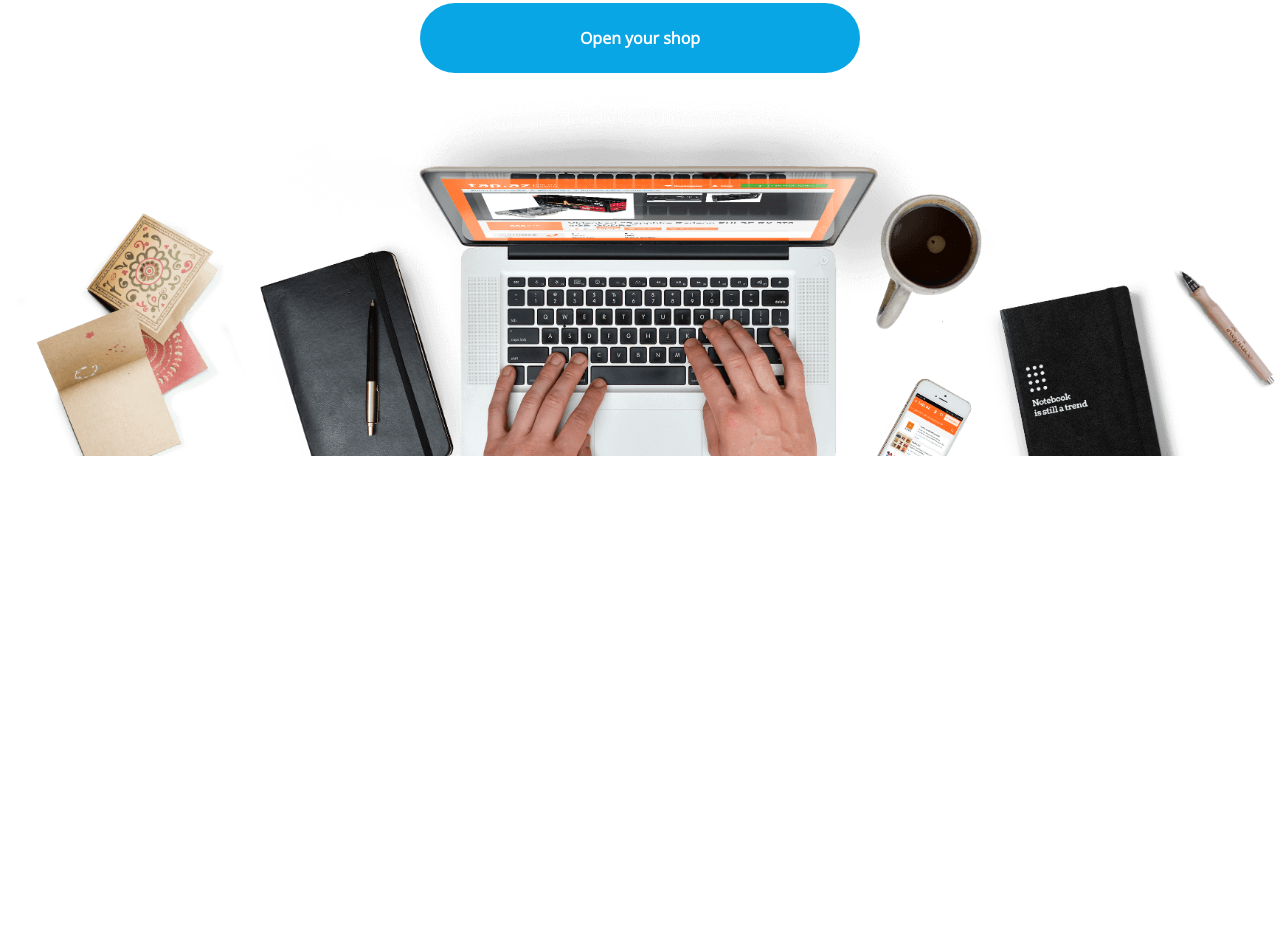
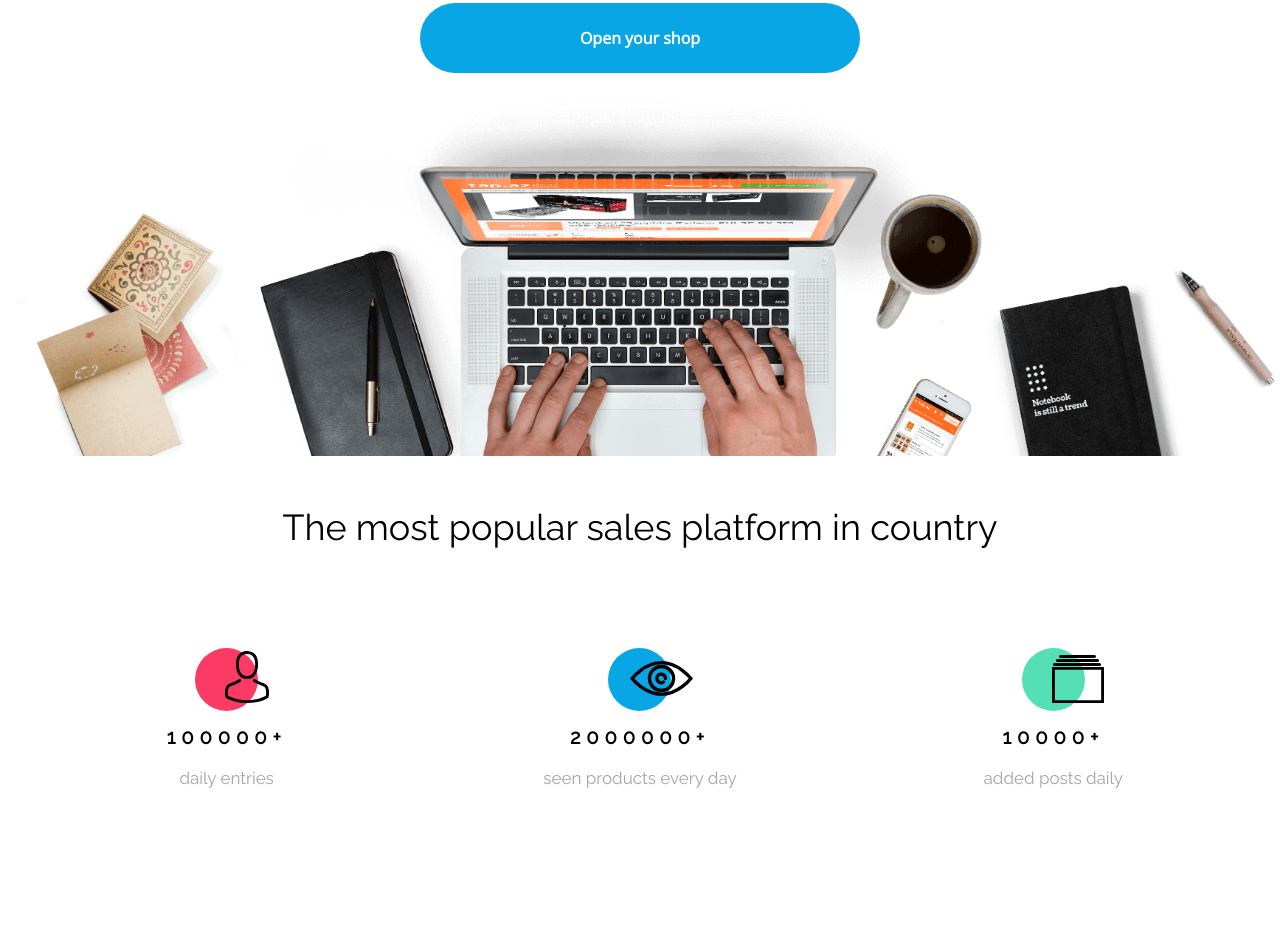
Before and after one commit to KrystekKa/Best_Shop_Res, a website built with Parcel: page index.html in a window 1280 px wide. Shown: the part 294-1227 px from the top of the page. Before the commit the page ends 800 px from the top, so only its background shows below. Built offline with nearby package versions, Linux system fonts and the light colour scheme.

Commit message:
add section statistics

```diff
--- a/index.html
+++ b/index.html
@@ -42,5 +42,31 @@
     </div>
     <img src="assets/images/Background.png" alt="background" class="header-img col-12-xs col-12-md">
 </header>
+<section class="statistics">
+    <div class="container">
+        <div class="row">
+            <h2 class="statistics-headline col-12-xs col-12-md">The most popular sales platform in country</h2>
+            <div class="statistics-boxes col-12-xs col-12-md">
+                <div class="box box-first col-12-xs col-4-md">
+                    <div class="box-circle">
+                        <img class="circle-img" src="assets/images/Person.svg" alt="person">
+                    </div>
+                    <p class="box-numbers">100000+</p>
+                    <p class="box-text">daily entries</p>
+                </div>
+                <div class="box box-second col-12-xs col-4-md"><div class="box-circle">
+                    <img class="circle-img" src="assets/images/Eye.svg" alt="eye">
+                </div>
+                    <p class="box-numbers">2000000+</p>
+                    <p class="box-text">seen products every day</p></div>
+                <div class="box box-third col-12-xs col-4-md"><div class="box-circle">
+                    <img class="circle-img" src="assets/images/Catalog.svg" alt="catalog">
+                </div>
+                    <p class="box-numbers">10000+</p>
+                    <p class="box-text">added posts daily</p></div>
+            </div>
+        </div>
+    </div>
+</section>
 </body>
 </html>
--- /dev/null
+++ b/scss/elements/_statistics.scss
@@ -0,0 +1,81 @@
+@use "scss/libs/variables";
+@use "scss/libs/breakpoints";
+
+.statistics-headline {
+  display: flex;
+  justify-content: center;
+  font-size: 3rem;
+  font-family: variables.$font-raleway;
+  margin-top: 5rem;
+  margin-bottom: 2.5rem;
+  text-align: center;
+  @include breakpoints.md {
+    margin-bottom: 100px;
+    font-size: variables.$size-title;
+  }
+}
+.statistics-boxes {
+  display: flex;
+  flex-direction: column;
+  align-items: center;
+  margin-bottom: 50px;
+  @include breakpoints.md {
+    flex-direction: row;
+    margin-bottom: 120px;
+    justify-content: space-around;
+  }
+  .box {
+    display: flex;
+    flex-direction: column;
+    align-items: center;
+    margin-bottom: 2.5rem;
+    .box-circle {
+      width: 63px;
+      height: 63px;
+      border-radius: 50%;
+      background-color: variables.$color-blue;
+    }
+    .box-numbers {
+      font-size: variables.$size-statistic;
+      font-family: variables.$font-raleway;
+      font-weight: 800;
+      letter-spacing: 0.6rem;
+      margin-top: 14px;
+      margin-bottom: 19px;
+    }
+    .box-text {
+      font-family: variables.$font-raleway;
+      font-size: 1.7rem;
+      color: variables.$color-light-grey;
+    }
+  }
+  .box-first {
+    .box-circle {
+      background-color: variables.$color-red;
+      .circle-img {
+        position: relative;
+        left: 30px;
+        top: 3px;
+      }
+    }
+  }
+  .box-second {
+    .box-circle {
+      .circle-img {
+        position: relative;
+        left: 22px;
+        top: 13px;
+      }
+    }
+  }
+  .box-third {
+    .box-circle {
+      background-color: variables.$color-green;
+      .circle-img {
+        position: relative;
+        left: 30px;
+        top: 7px;
+      }
+    }
+  }
+}
--- a/scss/style.scss
+++ b/scss/style.scss
@@ -6,3 +6,4 @@
 
 @use "elements/nav";
 @use "elements/header";
+@use "elements/statistics";
```
